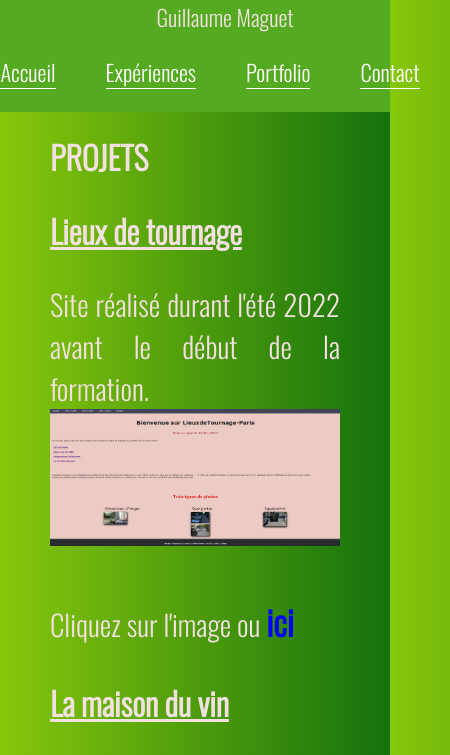
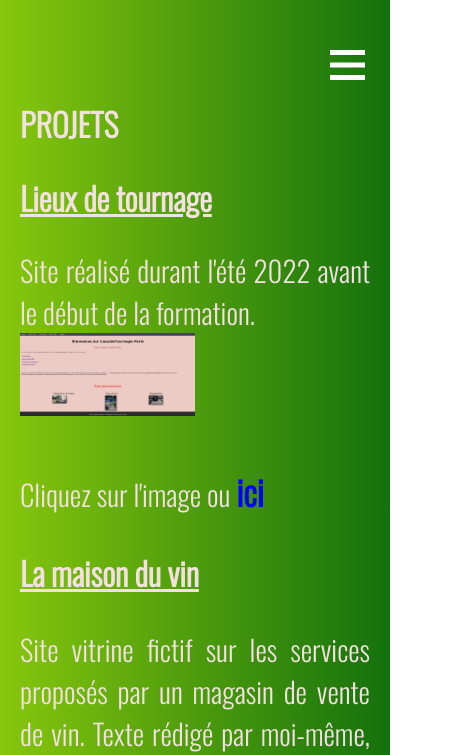
Before and after one commit to guymag60/guymag60.github.io, a plain HTML site: page portfolio.html in a window 390 px wide. Shown: the top 755 px of the page, 450 px wide, since content can reach past the window. Drawn offline with nearby package versions, Linux system fonts and the light colour scheme.

Commit message:
push du soir

```diff
--- a/assets/css/contact.css
+++ b/assets/css/contact.css
@@ -51,7 +51,7 @@ a{
     display: none;
     position: absolute;
     top: 50px;
-    right: 50px;
+    right: 25px;
     width: 35px;
 }
 
@@ -104,23 +104,6 @@ p{
 }
 /* **************************************RESPONSIVE********************************* */
 
-/* @media screen and (max-width: 700px){
-
-    nav{
-        justify-content: center;
-    }
-
-    .para1{
-        text-align:center;
-        margin: 50px;
-    }
-
-    p{
-        margin-left: 25px;
-        text-align: center;
-    }
-} */
-
 @media screen and (max-width: 750px){
     /* .nav-links{
         padding: 0;
@@ -148,6 +131,11 @@ p{
 
  .logo{
     display: none;
+}
+
+li a{
+    color: red;
+    font-weight: bold;
 }
 
  .navbar .nav-links{
--- a/assets/css/exp.css
+++ b/assets/css/exp.css
@@ -9,7 +9,7 @@ body{
 }
 
 /* ******************************NAVBAR*************************************** */
-/*.navbar .nav-links à recopier*/
+
 .navbar .nav-links{
     display: flex;
     flex-wrap: wrap;
@@ -52,7 +52,7 @@ a{
     display: none;
     position: absolute;
     top: 50px;
-    right: 50px;
+    right: 25px;
     width: 35px;
 }
 
@@ -123,7 +123,11 @@ footer{
        flex-wrap: wrap;
        align-content: space-around;
     } */
-
+    @media screen and (max-width: 1000px){
+        .images2 img{
+            max-width: 450%;
+        }
+    }
 
     @media screen and (max-width: 750px){
         /* .nav-links{
@@ -150,6 +154,11 @@ footer{
 
      .logo{
         display: none;
+    }
+
+    li a{
+        color: purple;
+        font-weight: bold;
     }
 
      .navbar .nav-links{
@@ -183,7 +192,22 @@ footer{
         font-size: 1.3em;
     }
 
-}
+    .images img{
+        max-width: 600%;
+    }
+
+    .images2 img{
+        max-width: 600%;
+    }
+        /* .liens{
+            display: flex;
+            flex-direction: column;
+        } */
+    }
+
+
+
+
 @media screen and (max-width: 680px){
     .images2 img{
         min-width: 90%;
@@ -192,7 +216,22 @@ footer{
 
 @media screen and (max-width: 385px){
     .images{
-        max-width: auto;
+        /* max-width: 10%; */
+        width: 10%;
         margin: auto;
     }
 }
+
+@media screen and (max-width:400px){
+    .images img{
+        max-width: 800%;
+    }
+
+    /* .images2 img{
+        max-width: 70%;
+    } */
+
+    /* img .capture{
+        min-width: 50%;
+    } */
+}
--- a/assets/css/index.css
+++ b/assets/css/index.css
@@ -9,12 +9,12 @@ body{
     font-family: 'Oswald', sans-serif;
 }
 /* ******************************NAVBAR*************************************** */
-nav{
+.navbar .nav-links{
     display: flex;
     flex-wrap: wrap;
     justify-content: space-between;
     align-items: center;
-    background-color: rgb(91, 91, 165);
+    background-color: #3A4284;
     position: sticky;
     width: 100%;
     top: 0;
@@ -22,25 +22,9 @@ nav{
     z-index: 99;
 }
 
-nav.profile{
-    display: flex;
-    align-items: center;
-}
-
-.profile{
+.logo{
     margin-left: 60px;
 }
-
-/* nav .profile img{
-    width: 40px;
-    height: 40px;
-    border-radius: 50%;
-}
-
-nav .profile h1{
-    margin-left: 10px;
-    font-size: 15px;
-}  */
 
 nav ul{
     display: flex;
@@ -56,11 +40,24 @@ nav ul li {
 nav ul li:hover{
     border-bottom-color: #000;
     text-decoration: none;
-    /* padding: 30px; */
 }
+
 a{
     text-decoration: none;
     color: white;
+}
+
+.navbar .menu-burger{
+    display: none;
+    position: absolute;
+    top: 50px;
+    right: 25px;
+    width: 35px;
+}
+
+.mobile-menu{
+    margin-left: 0;
+
 }
 /* *********************************************************************************************** */
 
@@ -194,9 +191,115 @@ footer{
 
 
 /* ***********************************RESPONSIVE************************************* */
-@media screen and (max-width: 400px) {
+@media screen and (max-width: 750px){
+    /* .nav-links{
+        padding: 0;
+    } */
+
+main{
+        margin: 300px 40px;
+    }
+
+.navbar .logo{
+        position: absolute;
+        top: 50px;
+        left: 35%;
+
+    }
+ .navbar .menu-burger{
+    display: block;
+    z-index: 2;
+}
+
+.navbar .nav-links {
+    position: absolute;
+}
+
+ .logo{
+    display: none;
+}
+
+li a{
+    color: blue;
+    font-weight: bold;
+}
+
+ .navbar .nav-links{
+   top: 0;
+   left: 0;
+   position: absolute;
+   background-color: rgba(255, 255, 255, 0.20);
+   backdrop-filter: blur(7px);
+   width: 100%;
+   height: 100vh;
+   display: flex;
+   justify-content: center;
+   align-items: center;
+   margin-left: -100%;
+   transition: all 0.5s ease;
+   z-index: 1;
+}
+
+.nav-links.mobile-menu{
+    margin-left: 0;
+}
+
+.nav-links ul{
+    display: flex;
+    flex-direction: column;
+    align-items: center;
+}
+
+.navbar .nav-links ul li{
+    margin: 25px 0;
+    font-size: 1.3em;
+}
+
+}
+
+@media screen and (max-width:1000px) {
+    .photo-profil img{
+        position: absolute;
+        top: 1px;
+        right: 300px ;
+    }
+    .page-content{
+        margin-top: 200px;
+    }
+
+    header h1{
+        font-size: 2em;
+    }
+
+    .projects-section .logos img{
+        padding-left: 10px;
+    }
+
+    .projects-section .logos2 img{
+        padding-left: 5px;
+    }
+}
+
+@media screen and (max-width:1450px){
+    .photo-profil img{
+        position: absolute;
+        top: 1px;
+        right: 300px ;
+    }
+
+    main{
+        margin: 300px 40px;
+    }
+}
+
+@media screen and (max-width:520px){
+    .photo-profil{
+        display: none;
+    }
+}
+
+/* @media screen and (max-width: 400px) {
     body{
-        /* margin: 0 100px; */
         margin: 0;
         padding: 0;
 
@@ -228,7 +331,6 @@ footer{
     }
 
     .photo-profil img{
-        /* padding-top: 800px; */
         top: 5;
     }
 
@@ -263,4 +365,4 @@ footer{
     header h1{
         font-size: 2em;
     }
-}
+} */
--- a/assets/css/portfolio.css
+++ b/assets/css/portfolio.css
@@ -9,12 +9,12 @@ body{
 
 }
 /* ******************************NAVBAR*************************************** */
-nav{
+.navbar .nav-links{
     display: flex;
     flex-wrap: wrap;
     justify-content: space-between;
     align-items: center;
-    background-color: #54ab21;
+    background-color: #5BA60B;
     position: sticky;
     width: 100%;
     top: 0;
@@ -22,12 +22,7 @@ nav{
     z-index: 99;
 }
 
-nav.profile{
-    display: flex;
-    align-items: center;
-}
-
-.profile{
+.logo{
     margin-left: 60px;
 }
 
@@ -46,9 +41,23 @@ nav ul li:hover{
     border-bottom-color: #000;
     text-decoration: none;
 }
+
 a{
     text-decoration: none;
     color: white;
+}
+
+.navbar .menu-burger{
+    display: none;
+    position: absolute;
+    top: 50px;
+    right: 25px;
+    width: 35px;
+}
+
+.mobile-menu{
+    margin-left: 0;
+
 }
 
 /* ********************************************************************************** */
@@ -99,7 +108,6 @@ p{
 img{
     width: 90%;
     margin-top: 10px;
-
 }
 
 .images{
@@ -109,18 +117,27 @@ img{
     justify-content: space-around;
 }
 
-.images2{
+.images2 {
+    display: flex;
+    flex-wrap: wrap;
+    justify-content: space-around;
+}
+
+.images3{
     display: flex;
     flex-wrap: wrap;
     justify-content: space-around;
 }
 
 .images img{
-    padding: 30px;
+    padding: 30px 0;
 }
 
 .images2 img{
-    padding: 30px;
+    padding: 30px 0;
+}
+.images3 img{
+    padding: 30px 0;
 }
 
 /* ****************************************************FOOTER************************************** */
@@ -142,7 +159,112 @@ footer{
 }
 
 /* *******************************RESPONSIVE********************************************** */
-@media screen and (max-width: 900px) {
+@media screen and (max-width: 750px){
+    /* .nav-links{
+        padding: 0;
+    } */
+
+main{
+        margin: 100px 20px;
+    }
+
+.navbar .logo{
+        position: absolute;
+        top: 50px;
+        left: 35%;
+
+    }
+ .navbar .menu-burger{
+    display: block;
+    z-index: 2;
+}
+
+.navbar .nav-links {
+    position: absolute;
+}
+
+ .logo{
+    display: none;
+}
+
+li a{
+    color: green;
+    font-weight: bold;
+}
+
+ .navbar .nav-links{
+   top: 0;
+   left: 0;
+   position: absolute;
+   background-color: rgba(255, 255, 255, 0.20);
+   backdrop-filter: blur(7px);
+   width: 100%;
+   height: 100vh;
+   display: flex;
+   justify-content: center;
+   align-items: center;
+   margin-left: -100%;
+   transition: all 0.5s ease;
+   z-index: 1;
+}
+
+.nav-links.mobile-menu{
+    margin-left: 0;
+}
+
+.nav-links ul{
+    display: flex;
+    flex-direction: column;
+    align-items: center;
+}
+
+.navbar .nav-links ul li{
+    margin: 25px 0;
+    font-size: 1.3em;
+}
+
+/* .images2{
+    max-width: 55%;
+    display: flex;
+    flex-direction: column;
+    align-items: center;
+}
+
+.images3{
+    display: flex;
+    flex-direction: column;
+    align-items: center;
+} */
+.images2  {
+    display: flex;
+    flex-wrap: wrap;
+    justify-content: space-around;
+}
+
+.images3 img{
+    display: flex;
+    flex-wrap: wrap;
+    justify-content: space-around;
+    max-width: 90%;
+}
+}
+
+@media screen and (max-width:370px){
+    .images img{
+        max-width: 70%;
+    }
+
+    .images2 img{
+        max-width: 70%;
+    }
+
+    /* img .capture{
+        min-width: 50%;
+    } */
+}
+
+
+/* @media screen and (max-width: 900px) {
     nav{
         justify-content: center;
     }
@@ -155,4 +277,4 @@ footer{
         margin: 20px;
     }
 
-}
+} */
--- a/portfolio.html
+++ b/portfolio.html
@@ -8,17 +8,19 @@
     <link rel="stylesheet" href="assets/css/portfolio.css">
 </head>
 <body>
-    <nav>
-        <div class="profile">
-           Guillaume Maguet
-        </div>
+    <nav class="navbar">
+        <div class="nav-links">
+           <div class="logo">Guillaume Maguet</div>
            <ul>
                <li><a href="index.html">Accueil</a></a></li>
                <li><a href="exp.html">Expériences</a></li>
                <li><a href="portfolio.html">Portfolio</a></li>
                <li><a href="contact.html">Contact</a></li>
            </ul>
+       </div>
+       <img src="assets/images/menu-btn.png" alt="btn" class="menu-burger">
    </nav>
+
 
    <main>
     <h1> Projets</h1>
@@ -55,9 +57,9 @@
         <img src="./assets/images/portfolio/DSC_5357nx.jpg" alt="light painting">
     </div>
 
-    <div class="images2">
-        <img src="./assets/images/portfolio/DSC4630.JPG" alt="205">
-        <img src="./assets/images/portfolio/DSC_1970.JPG" alt="bus">
+    <div class="images3">
+        <img src="./assets/images/portfolio/DSC4630.JPG"  alt="205">
+        <img src="./assets/images/portfolio/DSC_1970.JPG"  alt="bus">
     </div>
 </main>
 
@@ -77,4 +79,12 @@
 
 
 </body>
+<script>
+    const menuHamburger = document.querySelector(".menu-burger")
+    const navLinks = document.querySelector(".nav-links")
+
+    menuHamburger.addEventListener('click',()=>{
+    navLinks.classList.toggle('mobile-menu')
+    })
+</script>
 </html>
```
Also changed, not shown: contact.html (+1 -1 lines), exp.html (+3 -3 lines), index.html (+16 -5 lines). Lines whose indentation alone changed are shown as unchanged.
